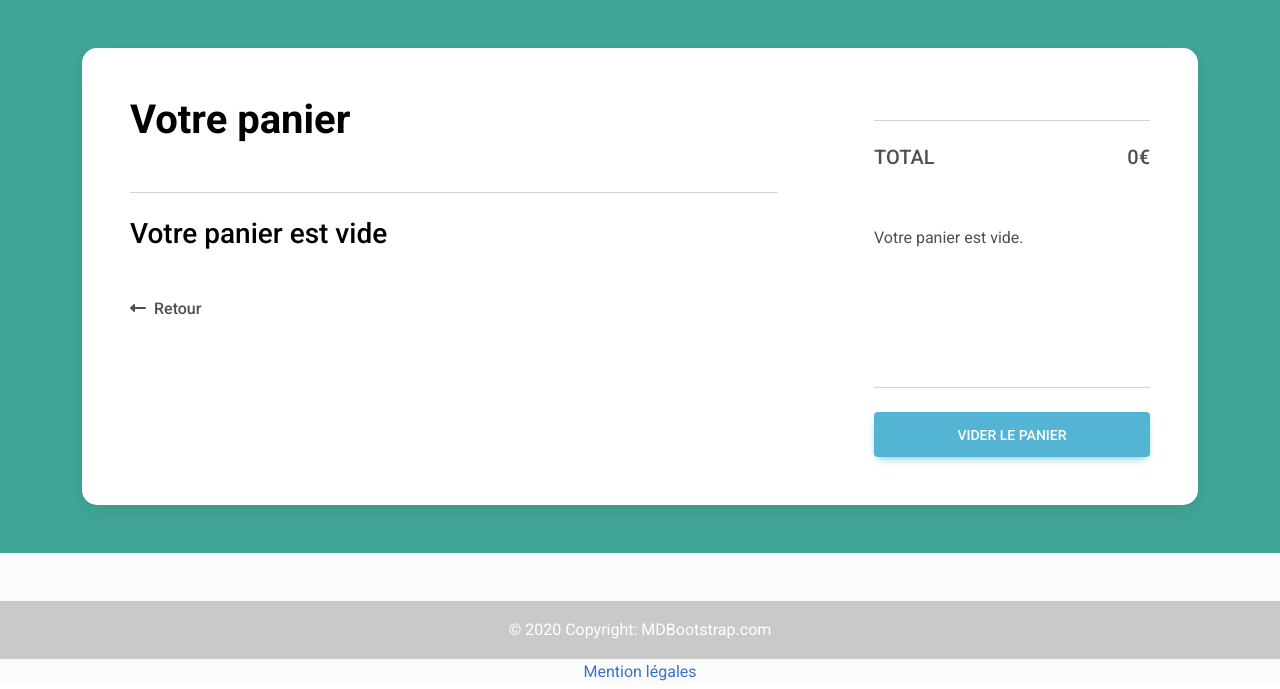
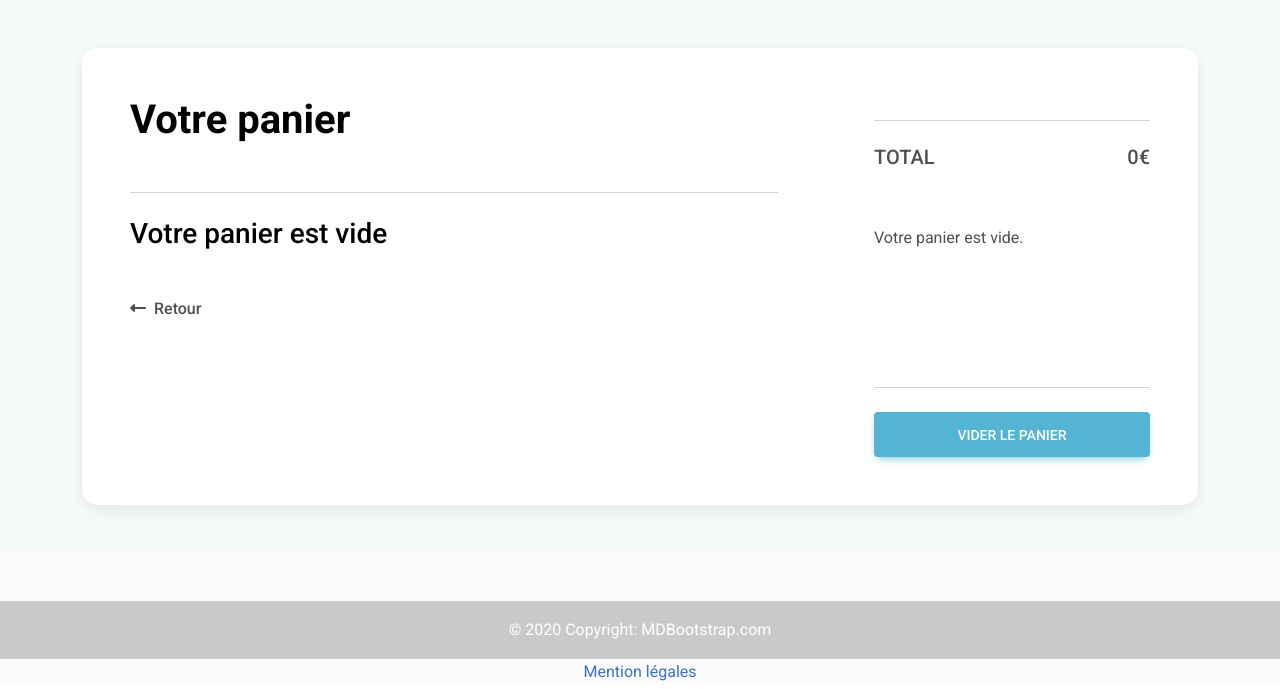
Before and after one commit to thuyannhu/Strasbouq, a PHP site: template src/View/cart/cart.html.twig in a window 1280 px wide. Shown: the part 111-800 px from the top of the page. Run offline with PHP 8.4, Linux system fonts and the light colour scheme; the template is opened without the code that fills it, so the values that code supplies are empty; some libraries are stand-ins or nearby versions.

Commit message:
modif couleur de fond du panier

```diff
--- a/src/View/cart/cart.html.twig
+++ b/src/View/cart/cart.html.twig
@@ -7,7 +7,7 @@
 {% endblock %}
 {% block content %}
 	{% set total = 0 %}
-	<section class="h-100 h-custom " style="background-color:#40A497;">
+	<section class="h-100 h-custom " style="background-color:#F4FAF5">
 		<div class="container py-5 h-100">
 			<div class="row d-flex justify-content-center align-items-center h-100">
 				<div class="col-12">
```
